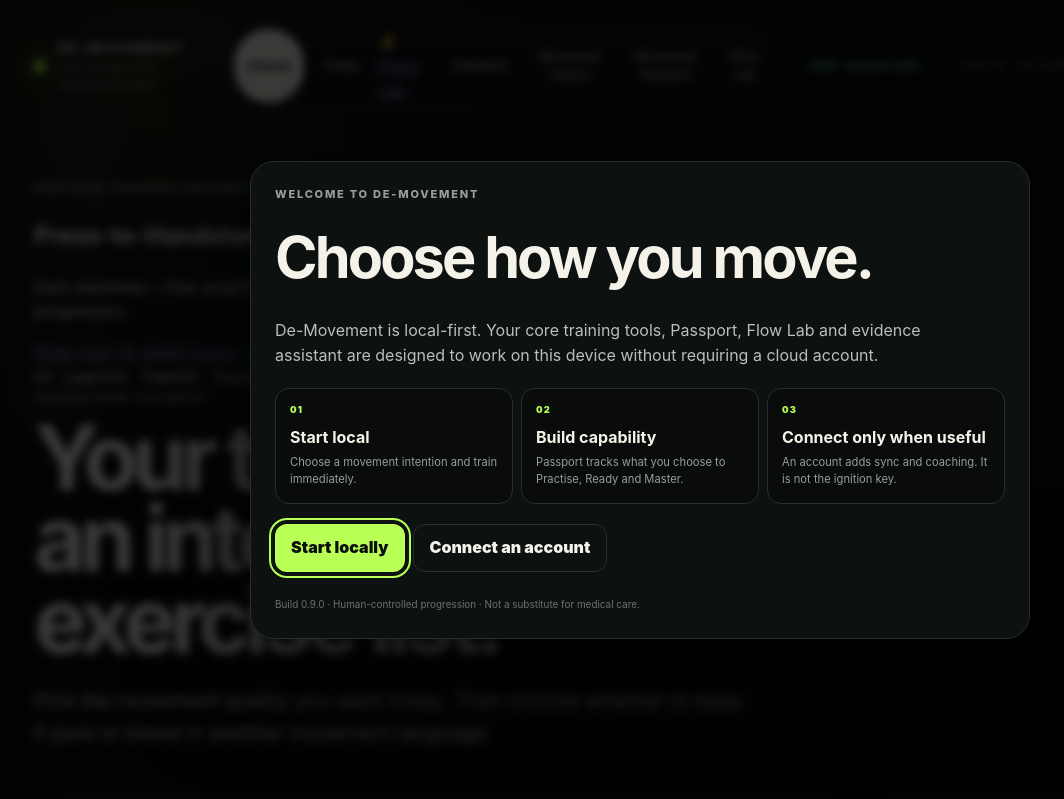
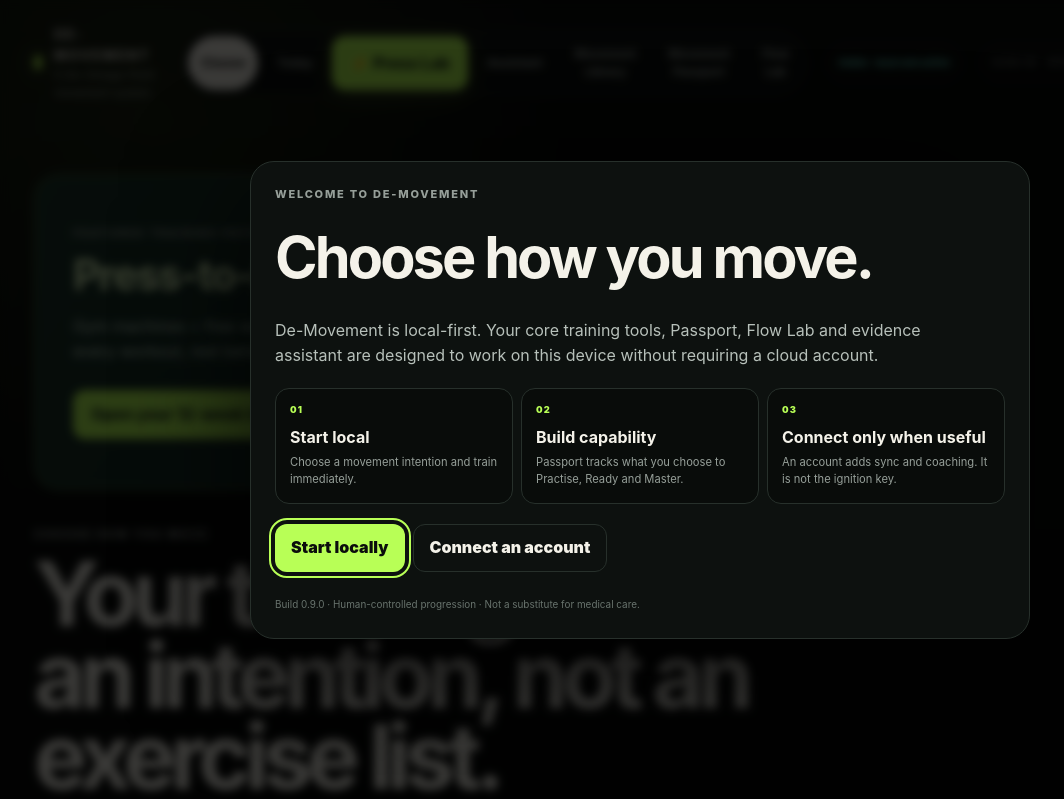
Before and after one commit to De-Omega-Point/De-Movement, a website with bundled scripts: page index.html in a window 1280 px wide. Shown: the top 799 px of the page, without its empty margins (0-1064 px from the left). Built offline with nearby package versions, Linux system fonts and the light colour scheme.

Commit message:
Style unified Press Lab home spotlight and responsive navigation

```diff
--- a/styles.css
+++ b/styles.css
@@ -279,3 +279,14 @@ footer{max-width:1480px;margin:auto;padding:26px 34px 50px;border-top:1px solid
 @media(max-width:900px){.topbar{align-items:flex-start}.view-nav{width:100%;overflow-x:auto;scrollbar-width:none}.view-nav::-webkit-scrollbar{display:none}.view-nav button{flex:0 0 auto}.connectivity-chip,.install-chip{order:3}}
 @media(max-width:650px){.launch-grid{grid-template-columns:1fr}.launch-actions{align-items:stretch;flex-direction:column}.launch-actions>*{width:100%}.market-links{width:100%;justify-content:flex-start;flex-wrap:wrap}.pilot-actions>*{flex:1}.topbar{gap:8px}}
 @media(prefers-reduced-motion:reduce){*,*::before,*::after{scroll-behavior:auto!important;animation-duration:.001ms!important;animation-iteration-count:1!important;transition-duration:.001ms!important}}
+
+/* Unified De-Movement training pathway */
+.press-lab-link{display:inline-flex;align-items:center;justify-content:center;min-height:46px;padding:10px 16px;border:2px solid var(--lime);border-radius:13px;background:var(--lime);color:#102015!important;font-weight:850;text-decoration:none;white-space:nowrap;box-shadow:0 5px 24px rgba(184,255,86,.2);transition:transform .15s ease,box-shadow .15s ease}
+.press-lab-link:hover,.spotlight-cta:hover{transform:translateY(-2px);box-shadow:0 9px 28px rgba(184,255,86,.25)}
+.movement-spotlight{display:grid;grid-template-columns:minmax(0,1fr) minmax(170px,.4fr);gap:28px;align-items:center;margin:0 0 36px;padding:clamp(22px,4vw,38px);border:1px solid rgba(184,255,86,.42);border-radius:25px;background:radial-gradient(circle at 88% 12%,rgba(112,230,210,.17),transparent 48%),linear-gradient(125deg,#1b362b,#10231d);box-shadow:0 22px 60px rgba(0,0,0,.2)}
+.movement-spotlight h2{font-size:clamp(26px,4vw,42px);line-height:1.1;letter-spacing:-.04em;margin:9px 0 12px;color:#e5ffc2}
+.movement-spotlight p:not(.eyebrow){max-width:60ch;color:#d0e5d5}
+.spotlight-cta{display:inline-flex;align-items:center;justify-content:center;min-height:48px;margin-top:10px;padding:12px 18px;border-radius:12px;background:var(--lime);color:#12251a;font-weight:800;text-decoration:none;transition:transform .15s ease,box-shadow .15s ease}
+.spotlight-steps{display:grid;gap:9px}.spotlight-steps span{display:block;padding:13px 16px;border:1px solid #577d60;border-radius:12px;background:#234433;color:#dcffcc;font-weight:700}
+@media(max-width:760px){.movement-spotlight{grid-template-columns:1fr;gap:14px}.spotlight-steps{grid-template-columns:repeat(2,minmax(0,1fr))}.spotlight-steps span{padding:11px;font-size:13px}.spotlight-cta{width:100%}.press-lab-link{min-height:48px}}
+@media(prefers-reduced-motion:reduce){.press-lab-link,.spotlight-cta{transition:none}}
```
